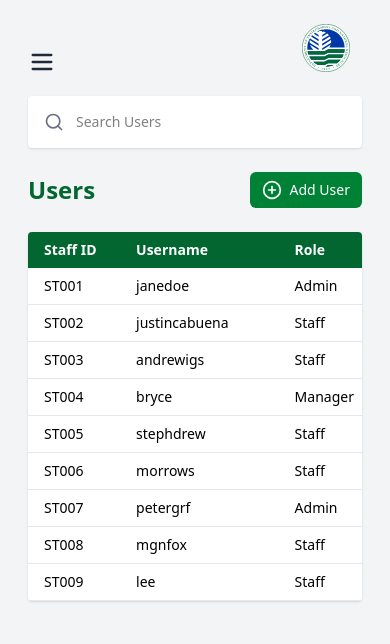
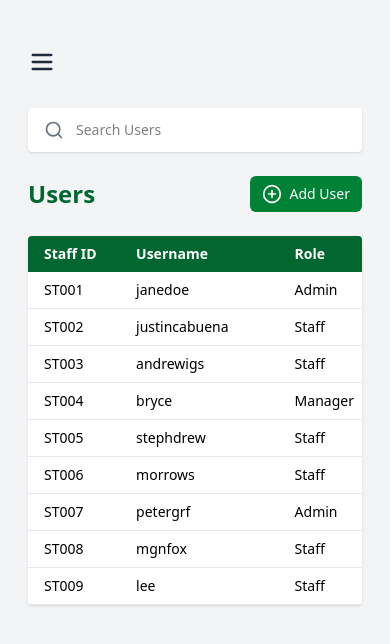
Before and after one commit to team-kotl/terramap-admin, a React (Vite) app: page /users in a window 390 px wide. Shown: the top 644 px of the page. Built offline with nearby package versions, Linux system fonts and the light colour scheme.

Commit message:
Fix responsive users page

```diff
--- a/src/pages/Users.jsx
+++ b/src/pages/Users.jsx
@@ -19,32 +19,18 @@ const Users = () => {
 
     return (
         <div className="relative bg-gray-100 min-h-screen">
-      <header className="flex items-center justify-end px-4 md:hidden">
-         <div className="flex flex-row items-center justify-end gap-2">
-    <img
-      src="src/assets/DENR-logo.svg"
-      alt="DENR Logo"
-      className="w-12 h-12"
-          />
-
-        </div>
-      </header>
-
-      <div className="p-1 md:p-5">
-        {/* Top bar: search + profile */}
-        <div className="flex flex-row md:justify-between md:items-center bg-white shadow p-2 rounded mb-6 gap-3 mt-5">
+        <div className="p-1 md:p-5 mt-15 md:mt-0">
+            <div className="flex flex-row md:justify-between md:items-center bg-white shadow p-2 rounded mb-6 gap-3 mt-5 ">
                 <div className="relative flex-1">
-            <Search className="absolute left-2 top-2 h-5 w-5 text-gray-500" />
+                    <Search className="absolute left-2 md:top-2 top-1 h-5 w-5 text-gray-500" />
                     <input
                     type="text"
                     placeholder="Search Users"
-              className="pl-10 pr-3 py-2 rounded-md text-sm w-full focus:outline-none focus:ring-0"
+                    className="pl-10 md:pr-3 md:py-2 pr-2 py-1 rounded-md text-sm w-full focus:outline-none focus:ring-0"
                     />
                 </div>
-
-          <div className="hidden md:block w-px h-6 bg-gray-400 mx-3"></div>
-
-          <span className="hidden md:flex justify-center items-center text-gray-600 font-medium text-sm md:text-base">
+                <div className="hidden md:block w-px h-6 bg-gray-400"></div>
+                <span className="hidden md:flex text-gray-600 font-medium text-sm md:text-base">
                     superadmin
                 </span>
             </div>
@@ -54,8 +40,7 @@ const Users = () => {
                 <h1 className="text-2xl md:text-3xl font-bold text-green-800">Users</h1>
                 <button
                     onClick={() => setIsAddModalOpen(true)}
-            className="flex items-center gap-2 bg-green-700 hover:bg-green-800 text-white text-sm px-3 py-2 md:px-4 md:py-2 rounded-md"
-          >
+                    className="flex items-center gap-2 bg-green-700 hover:bg-green-800 text-white text-sm px-3 py-2 md:px-4 md:py-2 rounded-md cursor-pointer">
                     <CirclePlus className="h-5 w-5" />
                     Add User
                 </button>
@@ -77,8 +62,7 @@ const Users = () => {
                     {users.map((user) => (
                         <tr
                             key={user.staffId}
-                  className="border-b border-gray-200 hover:bg-gray-50 text-sm md:text-base"
-                >
+                            className="border-b border-gray-200 hover:bg-gray-50 text-sm md:text-base">
                             <td className="pl-4 md:pl-12 py-2 md:py-3">{user.staffId}</td>
                             <td className="px-2 md:px-4 py-2 md:py-3">{user.username}</td>
                             <td className="px-2 py-2 md:py-3">{user.role}</td>
@@ -86,11 +70,10 @@ const Users = () => {
                             <td className="px-2 md:px-4 py-2 md:py-3 flex gap-2">
                                 <button
                                 onClick={() => setIsEditModalOpen(true)}
-                      className="text-gray-500 hover:text-blue-500"
-                    >
-                      <Pencil className="h-4 w-4 md:h-5 md:w-5" />
+                                className="text-gray-500 hover:text-blue-500">
+                                <Pencil className="h-4 w-4 md:h-5 md:w-5 cursor-pointer" />
                                 </button>
-                    <button className="text-red-400 hover:text-red-500">
+                                <button className="text-red-400 hover:text-red-500 cursor-pointer">
                                 <Trash className="h-4 w-4 md:h-5 md:w-5" />
                                 </button>
                             </td>
@@ -107,7 +90,7 @@ const Users = () => {
                 <div className="bg-white rounded-xl shadow-lg w-11/12 md:w-1/2 max-w-lg p-6 relative">
                     <button
                     onClick={() => setIsAddModalOpen(false)}
-              className="absolute top-3 right-3 text-gray-500 hover:text-red-500"
+                    className="absolute top-3 right-3 text-gray-500 hover:text-red-500 cursor-pointer"
                     >
                     <CircleX className="h-6 w-6" />
                     </button>
@@ -125,8 +108,7 @@ const Users = () => {
 
                     <button
                         type="submit"
-                className="bg-green-700 hover:bg-green-800 text-white px-4 py-2 rounded-md w-full"
-              >
+                        className="bg-green-700 hover:bg-green-800 text-white px-4 py-2 rounded-md w-full">
                         Save
                     </button>
                     </form>
@@ -140,8 +122,7 @@ const Users = () => {
                 <div className="bg-white rounded-xl shadow-lg w-11/12 md:w-1/2 max-w-lg p-6 relative">
                     <button
                     onClick={() => setIsEditModalOpen(false)}
-              className="absolute top-3 right-3 text-gray-500 hover:text-red-500"
-            >
+                    className="absolute top-3 right-3 text-gray-500 hover:text-red-500">
                     <CircleX className="h-6 w-6" />
                     </button>
 
@@ -158,8 +139,7 @@ const Users = () => {
 
                         <button
                             type="submit"
-                className="bg-green-700 hover:bg-green-800 text-white px-4 py-2 rounded-md w-full"
-              >
+                            className="bg-green-700 hover:bg-green-800 text-white px-4 py-2 rounded-md w-full">
                             Update
                         </button>
                     </form>
```
Lines whose indentation alone changed are shown as unchanged.
